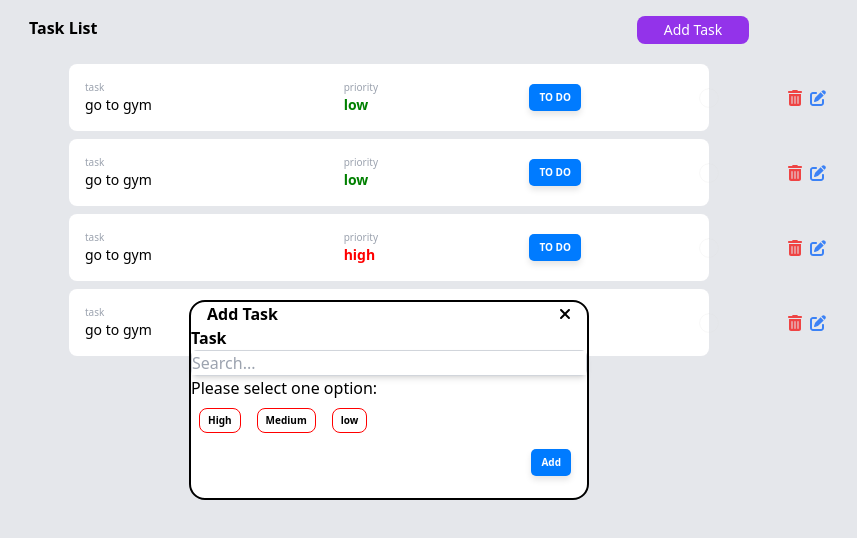
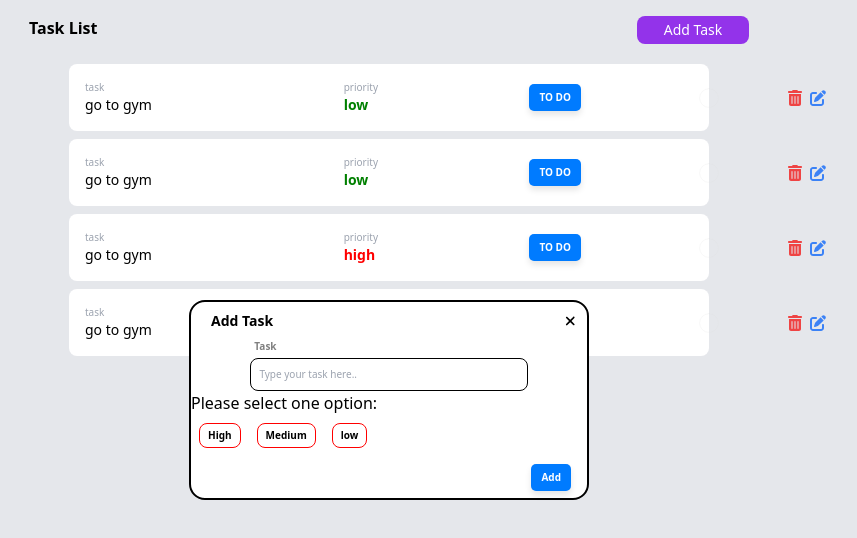
Before and after one commit to aamir910/To_DO_LIST-, a React (Create React App) app: page / in a window 1280 px wide. Shown: the top 538 px of the page, without its empty margins (251-1108 px from the left). Built offline with nearby package versions, Linux system fonts and the light colour scheme.

Commit message:
filter the input

```diff
--- a/src/component/AddTask.css
+++ b/src/component/AddTask.css
@@ -13,6 +13,8 @@
     padding-right: 1rem;
     justify-content: space-between;
     width: 100%;
+    margin: 0.5rem 0.25rem ;
+    font-size: 14px;
 
 }
 .addbtn
@@ -61,3 +63,24 @@
     margin: 0.5rem;
     border-radius: 0.5rem;
 }
+.inputbar
+{
+    border-radius: 0.5rem;
+   width: 70%;
+   margin-left: 15%;
+    padding: 0.5rem;
+   border: 1px solid black;
+   font-size: 10px;
+}
+.inputbar:hover
+{
+    border-color: none;
+}
+.inputtask
+{
+    margin-left: 16%;
+    font-size: 10px;
+    font-weight: bold;
+    color: grey ;
+    margin-bottom: 0.25rem;
+}
--- a/src/component/AddTask.jsx
+++ b/src/component/AddTask.jsx
@@ -17,12 +17,12 @@ const Addtask = () => {
 
 
      <div className="inputfield">
-      <h1 className=" font-bold">Task</h1>
-      <div className=" border border-gray-300 rounded-md shadow-md">
+      <h1 className=" inputtask">Task</h1>
+      <div className=" imput">
         <input
           type="text"
-          className="w-full outline-none"
-          placeholder="Search..."
+          className="inputbar "
+          placeholder="Type your task here.. "
         />
       </div>
     </div>
```
